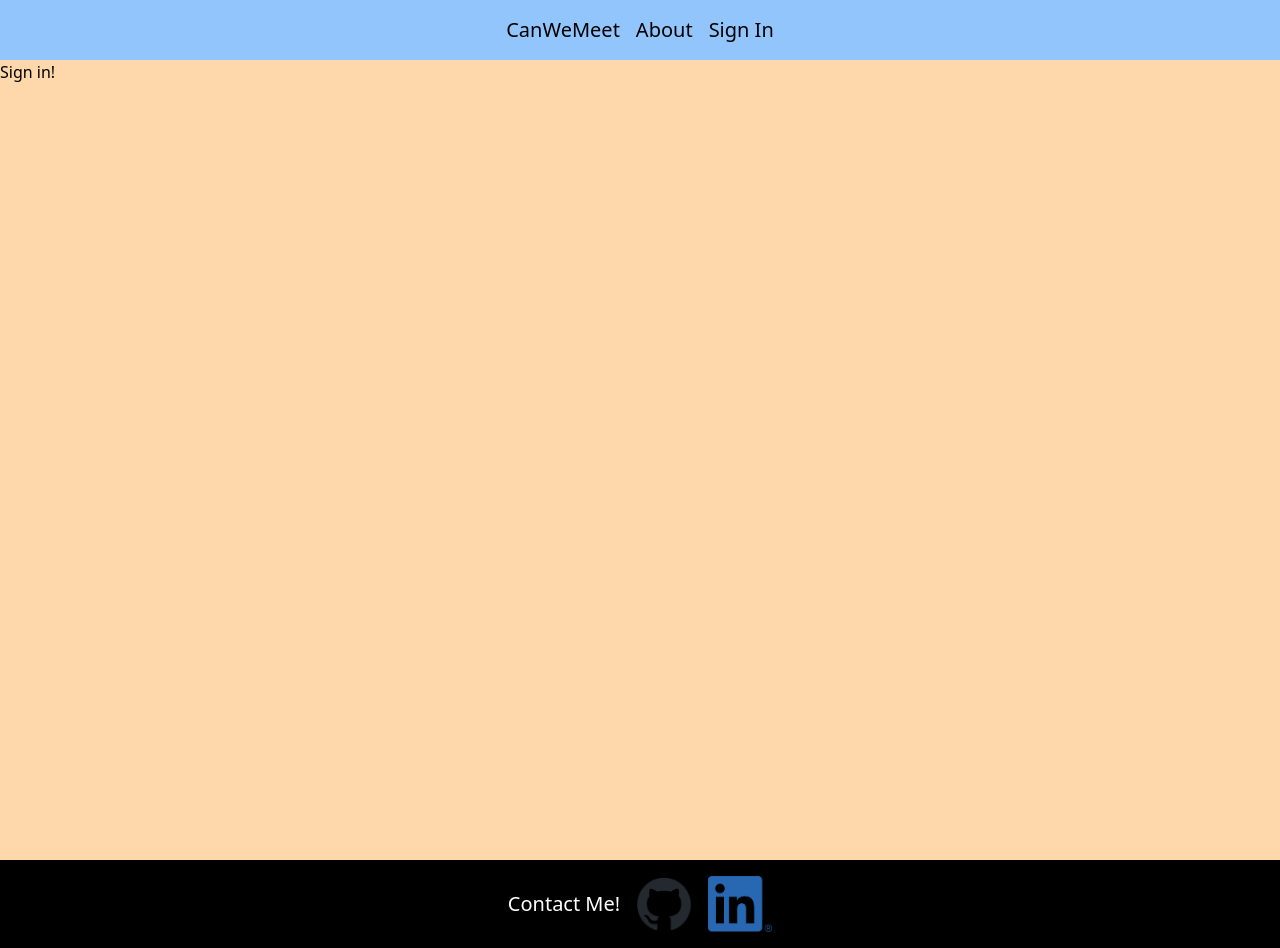
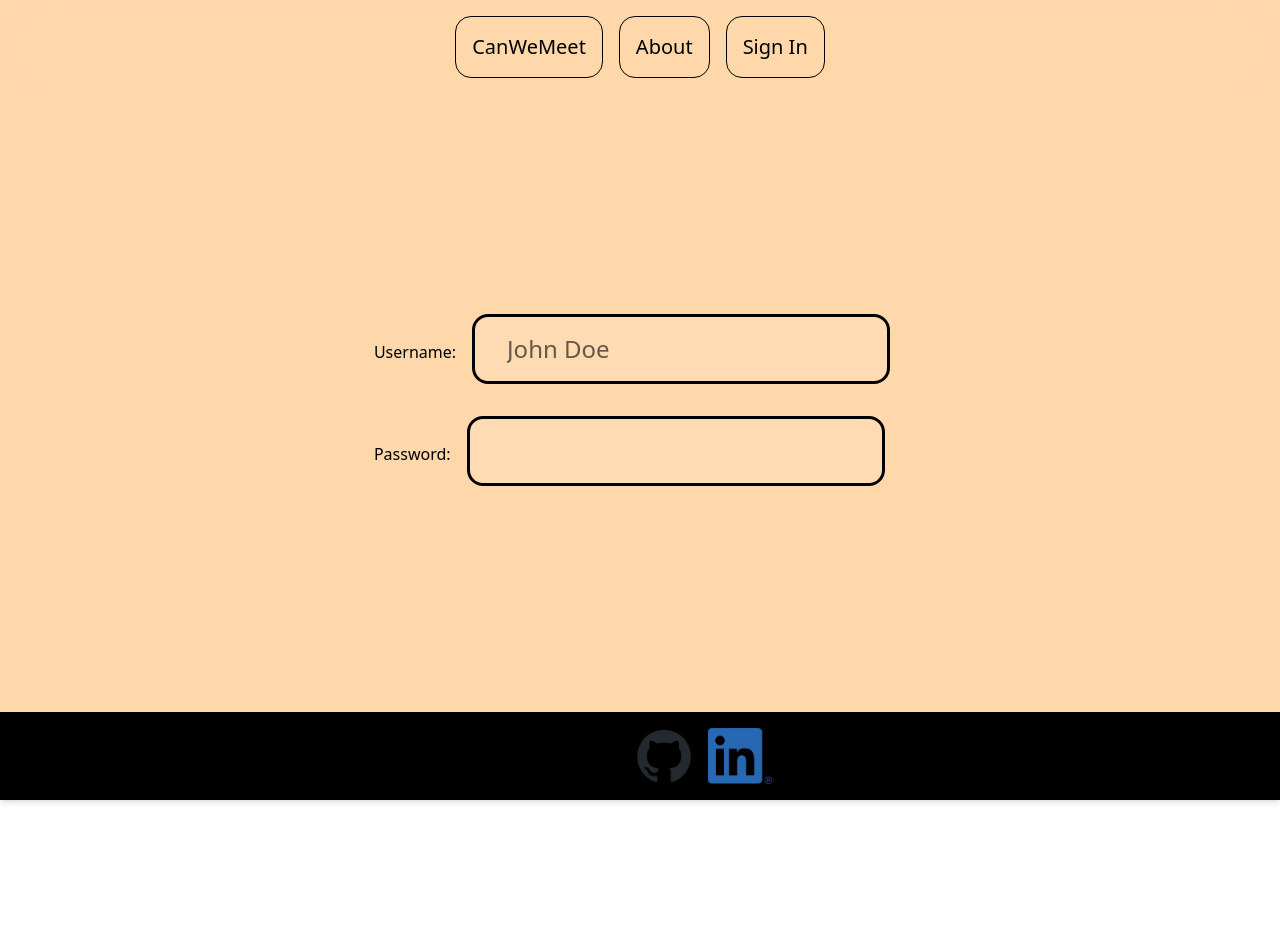
Before and after one commit to cmo122/CanWeMeet, a Next.js app in the folder canwemeet_frontend/: page /signin in a window 1280 px wide. After the commit the page ends 800 px from the top, so only its background shows below. Built offline with nearby package versions, Linux system fonts and the light colour scheme.

Commit message:
flesh out UI further with glassmorphism and transitions, begin implementing mantine calendar component

```diff
--- a/canwemeet_frontend/app/components/Footer.tsx
+++ b/canwemeet_frontend/app/components/Footer.tsx
@@ -2,13 +2,15 @@ import { link } from 'fs';
 import githublogo from '../components/icons/github-mark/github-mark.png'
 import linkedinlogo from '../components/icons/LinkedIn-Logos/LI-In-Bug.png'
 import Image from 'next/image';
+import '../styles/footer.css'
 
 export default function Footer() {
     return (
-    <footer className="flex flex-col p-4 bg-black">
+    <footer className="flex flex-col p-4 bg-black -z-2 footer
+    bg-[rgba(255,255,255,0.4)] shadow-md backdrop-blur-xl">
         <nav>
             <ul className="group justify-center flex font-montserrat text-xl space-x-4">
-                <li className='flex text-white items-center content-center justify-center'>Contact Me!</li>
+                <li className='flex text-black items-center content-center justify-center'>Contact Me!</li>
                 <li>
                     <a href="https://github.com/cmo122">
                         <Image className="w-14 h-14" src={githublogo} alt="GitHub Logo"/>
--- a/canwemeet_frontend/app/components/Header.tsx
+++ b/canwemeet_frontend/app/components/Header.tsx
@@ -3,16 +3,16 @@ import Link from 'next/link'
 
 export default function Header() {
     return (
-    <header className="flex flex-col p-4 mt-0 bg-blue-300">
+    <header className="flex flex-col p-4 mt-0 header">
         <nav>
             <ul className="flex group justify-center font-montserrat text-xl space-x-4">
-                <li className='underline-hover'>
+                <li className=' link'>
                     <Link href="/">CanWeMeet</Link>
                 </li>
-                <li className='underline-hover'>
+                <li className=' link'>
                     <Link href="/about">About</Link>
                 </li>
-                <li className='underline-hover'>
+                <li className=' link'>
                     <Link href="/signin">Sign In</Link>
                 </li>
             </ul>
--- /dev/null
+++ b/canwemeet_frontend/app/styles/background.css
@@ -0,0 +1,11 @@
+.background-animation {
+    background: linear-gradient(0.33turn, #9b6c84, #8b9c84, #848a9b, #9c857d);
+    background-size: 400% 400%;
+    animation: gradientshift 12s ease infinite;
+}
+
+@keyframes gradientshift {
+    0%   { background-position: 0%   50%; }
+    50%  { background-position: 100% 50%; }
+    100% { background-position: 0%   50%; }
+}
--- /dev/null
+++ b/canwemeet_frontend/app/styles/footer.css
@@ -0,0 +1,12 @@
+@import 'tailwindcss/base';
+@import 'tailwindcss/components';
+@import 'tailwindcss/utilities';
+
+.footer{
+    position: absolute;
+    bottom: 0;
+    left: 0;
+    width: 100%;
+    background-color: rgba(255, 255, 255, 0.2);
+    backdrop-filter: blur(20px);
+}
--- a/canwemeet_frontend/app/styles/header.css
+++ b/canwemeet_frontend/app/styles/header.css
@@ -2,27 +2,25 @@
 @import 'tailwindcss/components';
 @import 'tailwindcss/utilities';
 
-/* Define the initial styles for the link */
-.underline-hover {
-    position: relative;
-    text-decoration: none;
-  }
 
-/* Create the underline effect using a pseudo-element */
-.underline-hover::before {
-    content: '';
+.header{
     position: absolute;
-    bottom: -4px; /* Adjust this value to control the distance from the text */
+    top: 0;
     left: 0;
     width: 100%;
-    height: 6px;
-    background-color: black; /* Set the color of the underline */
-    transform: scaleX(0); /* Initial scaleX value for the animation */
-    transform-origin: bottom left;
-    transition: transform 0.3s ease-in-out; /* Transition for the animation */
+    background-color: rgba(255, 255, 255, 0);
+    backdrop-filter: blur(20px);
 }
 
-/* Apply the animation on hover */
-.underline-hover:hover::before {
-    transform: scaleX(1); /* ScaleX value for the fully visible underline */
+.link{
+    border: 0.1rem solid black;
+    border-radius: 1rem;
+    padding:1rem;
+    transition: box-shadow 0.3s, color 0.3s, background-color 0.3s;
 }
+
+.link:hover {
+    box-shadow: 0 4px 8px rgba(0, 0, 0, 0.1);
+    color: white;
+    background-color: black;
+  }
--- a/canwemeet_frontend/app/styles/input.css
+++ b/canwemeet_frontend/app/styles/input.css
@@ -23,3 +23,31 @@
     background-color:rgba(255,255,255,0.2);
     box-shadow: 0 0 8px rgb(13, 100, 236, 1);
 }
+
+.input-effect::placeholder{
+  color:black;
+  opacity:0.6;
+}
+
+.typewriter span {
+    overflow: hidden;
+    border-right: .15em solid orange;
+    white-space: nowrap;
+    margin: 0 auto;
+    letter-spacing: .15em;
+    animation:
+      typing 3.5s steps(40, end),
+      blink-caret .75s step-end infinite;
+  }
+
+  /* The typing effect */
+  @keyframes typing {
+    from { width: 0 }
+    to { width: 100% }
+  }
+
+  /* The typewriter cursor effect */
+  @keyframes blink-caret {
+    from, to { border-color: transparent }
+    50% { border-color: orange; }
+  }
--- a/canwemeet_frontend/pages/index.tsx
+++ b/canwemeet_frontend/pages/index.tsx
@@ -1,17 +1,31 @@
 import Layout from '../app/components/Layout'
-import Calendar from '../app/components/Calendar'
+// import { Calendar, CalendarChangeEvent } from 'primereact/calendar';
+import { Group } from '@mantine/core';
+import { Calendar } from '@mantine/dates';
 import '../app/styles/input.css'
+import '../app/styles/background.css'
+import React, {useState} from 'react'
 
-export default function Main(){
+export default function Main() {
+  const [date, setDate] = useState<string | Date | Date[] | null>(null);
   return (
         <Layout>
-        <div id='mainContent' className="h-screen bg-orange-200">
-          <div className=" flex justify-center content-center">
-            <input type="text" placeholder="Enter event name here!"
-              className="input-effect" />
+        <div id='mainContent' className="flex flex-col justify-center items-center h-screen background-animation
+          border rounded-lg w-90">
+        <div className="flex flex-col justify-center content-center p-5 rounded-lg
+            bg-[rgba(255,255,255,0.4)] shadow-md backdrop-blur-xl rounded-lg">
+              <div className="flex justify-center content-center">
+                <input type="text" placeholder="Enter event name here!"
+                  className="input-effect ::placeholder:text-black-200" />
+              </div>
+              <Group position="center">
+                <Calendar type="range" className='bg-black-0 backdrop-blur-lg'/>
+              </Group>
+              <button className='rounded-lg p-4 m-4 border border-solid border-black w-30
+              hover:shadow-lg hover:text-white hover:bg-black transition'>
+                Create new event →</button>
+            </div>
           </div>
-          <Calendar/>
-        </div>
         </Layout>
 
     )
--- a/canwemeet_frontend/pages/signin.tsx
+++ b/canwemeet_frontend/pages/signin.tsx
@@ -1,13 +1,26 @@
 import Image from 'next/image'
 import Index from '../pages/index'
 import Layout from '../app/components/Layout'
+import Typewriter from 'typewriter-effect/dist/core'
+import '../app/styles/input.css'
 
 
 export default function About() {
   return (
-    <div>
+    <div >
         <Layout>
-            <div className='h-screen bg-orange-200'>Sign in!</div>
+          <div id="signin" className="h-screen flex flex-col justify-center items-center bg-orange-200">
+            <form action="" method='POST' className="flex flex-col">
+            <label htmlFor="username"> Username:
+              <input type="text" placeholder="John Doe" className="input-effect" name="username">
+                </input>
+              </label>
+            <label htmlFor="password"> Password:
+                <input type="password" className="input-effect" name="password">
+                </input>
+              </label>
+            </form>
+          </div>
         </Layout>
     </div>
   )
```
Also changed, not shown: canwemeet_frontend/package.json (+10 -1 lines), 1 other file (tests, documents, lock files or other folders).
